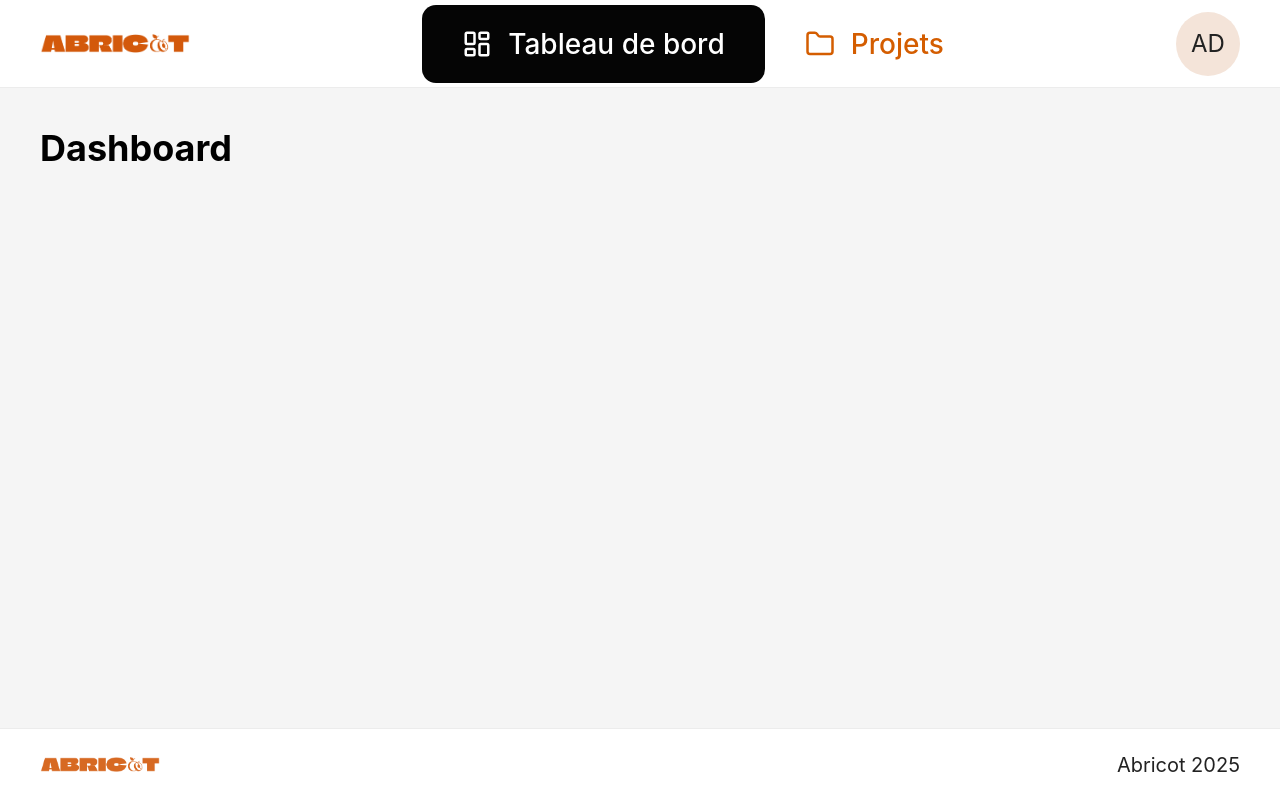
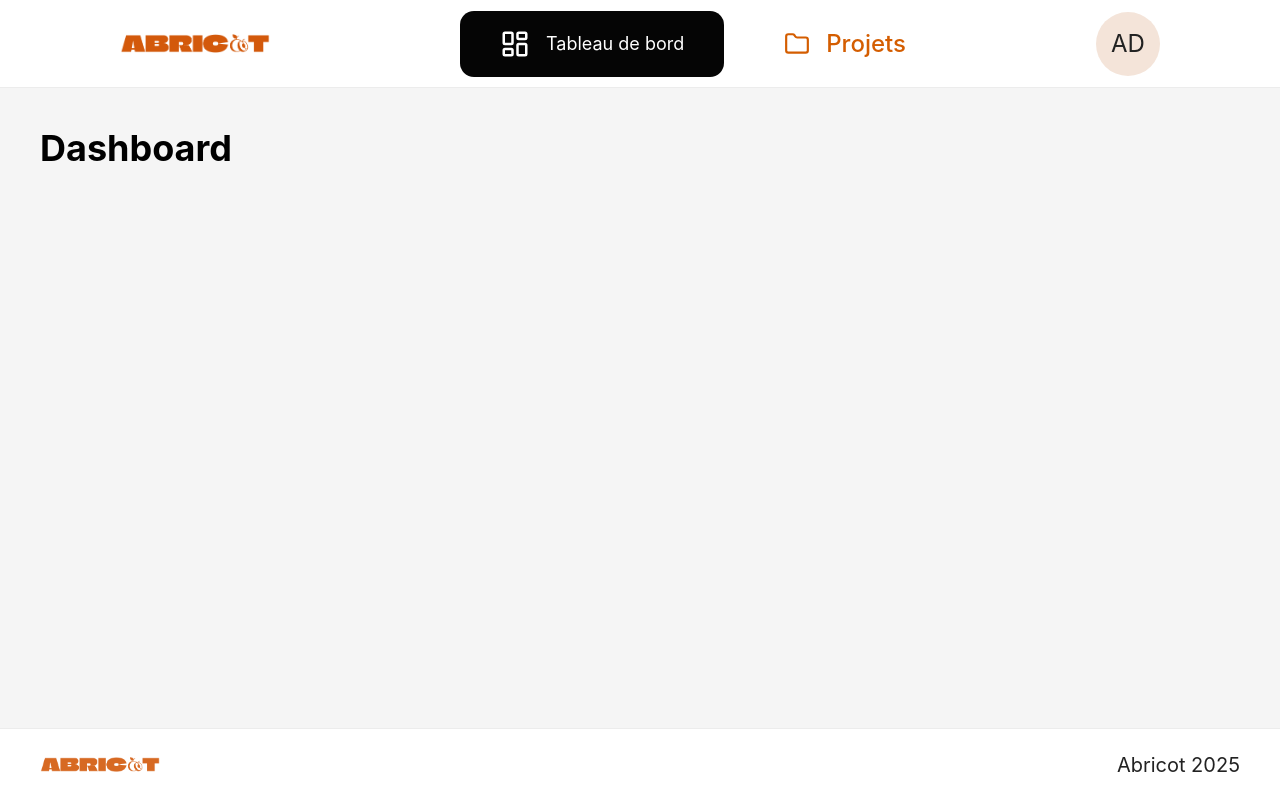
Before and after one commit to TomTrott/SaasAbricot, a React (Vite) app in the folder Frontend/: page /dashboard in a window 1280 px wide. Built offline with nearby package versions, Linux system fonts and the light colour scheme.

Commit message:
correction navbar

```diff
--- a/Frontend/src/components/Layout/Navbar.tsx
+++ b/Frontend/src/components/Layout/Navbar.tsx
@@ -3,7 +3,7 @@ import logoAbricot from "../../assets/logoabricot.png";
 
 export default function Navbar() {
   return (
-    <nav className="w-full h-[88px] bg-white flex items-center justify-between px-10 border-b border-[#ececec]">
+    <nav className="w-full h-[88px] bg-white flex items-center justify-between px-30 border-b border-[#ececec]">
       {/* Logo */}
       <div className="flex items-center">
         <img
@@ -14,16 +14,16 @@ export default function Navbar() {
       </div>
 
       {/* Menu centre */}
-      <div className="flex items-center gap-10">
+      <div className="flex items-center gap-15">
         {/* Active */}
-        <button className="h-[78px] px-10 rounded-[14px] bg-[#050505] text-white flex items-center gap-4 text-[28px] font-medium">
+        <button className="h-[66px] px-10 rounded-[14px] bg-[#050505] text-white flex items-center gap-4 text-[18px] font-sm">
           <LayoutDashboard size={30} />
           <span>Tableau de bord</span>
         </button>
 
         {/* Item */}
-        <button className="flex items-center gap-4 text-[#d45d00] text-[28px] font-medium">
-          <Folder size={30} />
+        <button className="flex items-center gap-4 text-[#d45d00] text-[24px] font-medium">
+          <Folder size={26} />
           <span>Projets</span>
         </button>
       </div>
```
